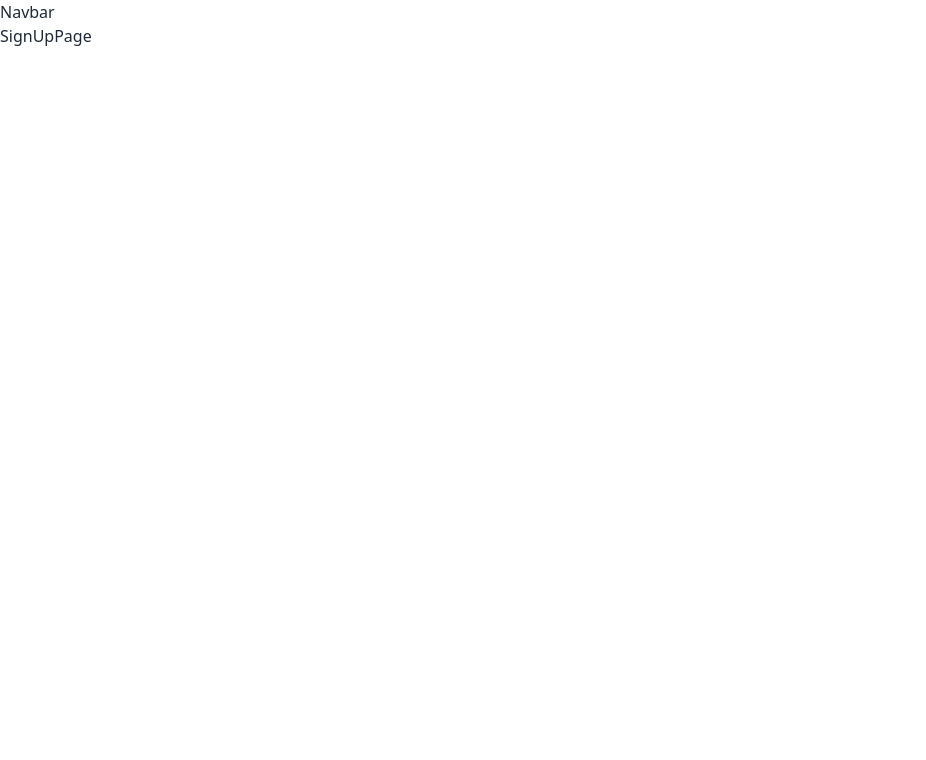
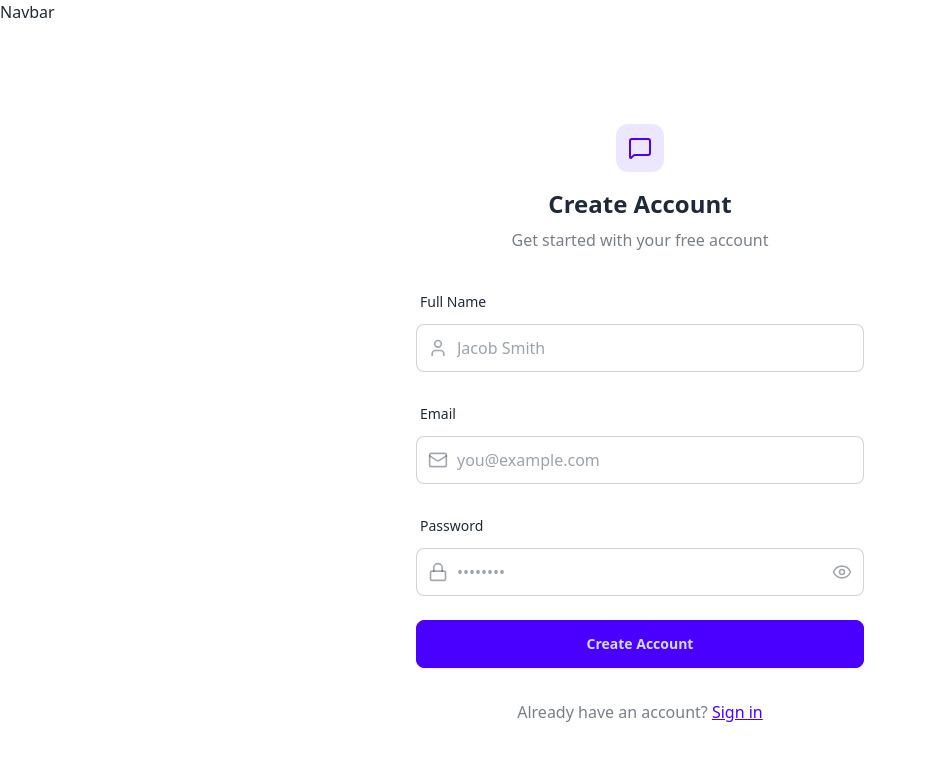
Before and after one commit to avitmr2345/ChatApp, a React (Vite) app in the folder frontend/: page /signup in a window 1280 px wide. Shown: the top 760 px of the page, without its empty margins (0-926 px from the left). Built offline with nearby package versions, Linux system fonts and the light colour scheme; no server answers.

Commit message:
feat: created SignUpPage with form validation and showing toast notifications for success/error

```diff
--- a/frontend/src/App.jsx
+++ b/frontend/src/App.jsx
@@ -2,6 +2,7 @@
 import { useAuthStore } from "./store/useAuthStore";
 import { useEffect } from "react";
 import { Loader } from "lucide-react";
+import { Toaster } from "react-hot-toast";
 
 import Navbar from "./components/Navbar";
 import HomePage from "./pages/HomePage";
@@ -53,6 +54,8 @@
           element={authUser ? <ProfilePage /> : <Navigate to="/login" />}
         />
       </Routes>
+
+      <Toaster />
     </div>
   );
 };
--- a/frontend/src/pages/SignUpPage.jsx
+++ b/frontend/src/pages/SignUpPage.jsx
@@ -1,7 +1,178 @@
-import React from "react";
+import { useState } from "react";
+import { useAuthStore } from "../store/useAuthStore";
+import {
+  Eye,
+  EyeOff,
+  Loader2,
+  Lock,
+  Mail,
+  MessageSquare,
+  User,
+} from "lucide-react";
+import { Link } from "react-router-dom";
+import toast from "react-hot-toast";
 
 const SignUpPage = () => {
-  return <div>SignUpPage</div>;
+  const [showPassword, setShowPassword] = useState(false);
+  const [formData, setFormData] = useState({
+    fullName: "",
+    email: "",
+    password: "",
+  });
+
+  const { signup, isSigningUp } = useAuthStore();
+
+  const validateForm = () => {
+    let isValid = true;
+
+    if (!formData.fullName.trim()) {
+      toast.error("Full name is required");
+      isValid = false;
+    }
+
+    if (!formData.email.trim()) {
+      toast.error("Email is required");
+      isValid = false;
+    } else if (!/\S+@\S+\.\S+/.test(formData.email)) {
+      toast.error("Invalid email format");
+      isValid = false;
+    }
+
+    if (!formData.password) {
+      toast.error("Password is required");
+      isValid = false;
+    } else if (formData.password.length < 6) {
+      toast.error("Password must be at least 6 characters");
+      isValid = false;
+    }
+
+    return isValid;
+  };
+
+  const handleSubmit = (e) => {
+    e.preventDefault();
+
+    const success = validateForm();
+
+    if (success) signup(formData);
+  };
+
+  return (
+    <div className="min-h-screen flex items-center justify-center px-4">
+      <div className="w-full max-w-md space-y-8">
+        {/* LOGO */}
+        <div className="text-center mb-8">
+          <div className="flex flex-col items-center gap-2 group">
+            <div className="size-12 rounded-xl bg-primary/10 flex items-center justify-center group-hover:bg-primary/20 transition-colors">
+              <MessageSquare className="size-6 text-primary" />
+            </div>
+            <h1 className="text-2xl font-bold mt-2">Create Account</h1>
+            <p className="text-base-content/60">
+              Get started with your free account
+            </p>
+          </div>
+        </div>
+
+        {/* Sign Up Form */}
+        <form onSubmit={handleSubmit} className="space-y-6">
+          <div className="form-control">
+            <label className="label">
+              <span className="label-text font-medium mb-1">Full Name</span>
+            </label>
+            <div className="relative">
+              <div className="absolute inset-y-0 left-0 pl-3 flex items-center z-10 pointer-events-none">
+                <User className="size-5 text-base-content/40" />
+              </div>
+              <input
+                type="text"
+                className={`input input-bordered w-full pl-10`}
+                placeholder="Jacob Smith"
+                value={formData.fullName}
+                onChange={(e) =>
+                  setFormData({ ...formData, fullName: e.target.value })
+                }
+              />
+            </div>
+          </div>
+
+          <div className="form-control">
+            <label className="label">
+              <span className="label-text font-medium mb-1">Email</span>
+            </label>
+            <div className="relative">
+              <div className="absolute inset-y-0 left-0 pl-3 flex items-center z-10 pointer-events-none">
+                <Mail className="size-5 text-base-content/40" />
+              </div>
+              <input
+                type="email"
+                className={`input input-bordered w-full pl-10`}
+                placeholder="you@example.com"
+                value={formData.email}
+                onChange={(e) =>
+                  setFormData({ ...formData, email: e.target.value })
+                }
+              />
+            </div>
+          </div>
+
+          <div className="form-control">
+            <label className="label">
+              <span className="label-text font-medium mb-1">Password</span>
+            </label>
+            <div className="relative">
+              <div className="absolute inset-y-0 left-0 pl-3 flex items-center z-10 pointer-events-none">
+                <Lock className="size-5 text-base-content/40" />
+              </div>
+              <input
+                type={showPassword ? "text" : "password"}
+                className={`input input-bordered w-full pl-10`}
+                placeholder="••••••••"
+                value={formData.password}
+                onChange={(e) =>
+                  setFormData({ ...formData, password: e.target.value })
+                }
+              />
+              <button
+                type="button"
+                className="absolute inset-y-0 right-0 pr-3 flex items-center"
+                onClick={() => setShowPassword(!showPassword)}
+              >
+                {showPassword ? (
+                  <EyeOff className="size-5 text-base-content/40" />
+                ) : (
+                  <Eye className="size-5 text-base-content/40" />
+                )}
+              </button>
+            </div>
+          </div>
+
+          <button
+            type="submit"
+            className="btn btn-primary w-full"
+            disabled={isSigningUp}
+          >
+            {isSigningUp ? (
+              <>
+                <Loader2 className="size-5 z-10 animate-spin" />
+                Loading...
+              </>
+            ) : (
+              "Create Account"
+            )}
+          </button>
+        </form>
+
+        <div className="text-center">
+          <p className="text-base-content/60">
+            Already have an account?{" "}
+            <Link to="/login" className="link link-primary">
+              Sign in
+            </Link>
+          </p>
+        </div>
+      </div>
+    </div>
+  );
 };
 
 export default SignUpPage;
--- a/frontend/src/store/useAuthStore.js
+++ b/frontend/src/store/useAuthStore.js
@@ -1,5 +1,6 @@
 import { create } from "zustand";
 import { axiosInstance } from "../lib/axios.js";
+import toast from "react-hot-toast";
 
 // set is a function that allows you to update the state
 export const useAuthStore = create((set) => ({
@@ -20,4 +21,17 @@
       set({ isCheckingAuth: false });
     }
   },
+
+  signup: async (data) => {
+    set({ isSigningUp: true });
+    try {
+      const res = await axiosInstance.post("/auth/signup", data);
+      set({ authUser: res.data });
+      toast.success("Account created successfully");
+    } catch (error) {
+      toast.error(error.response.data.message);
+    } finally {
+      set({ isSigningUp: false });
+    }
+  },
 }));
```
